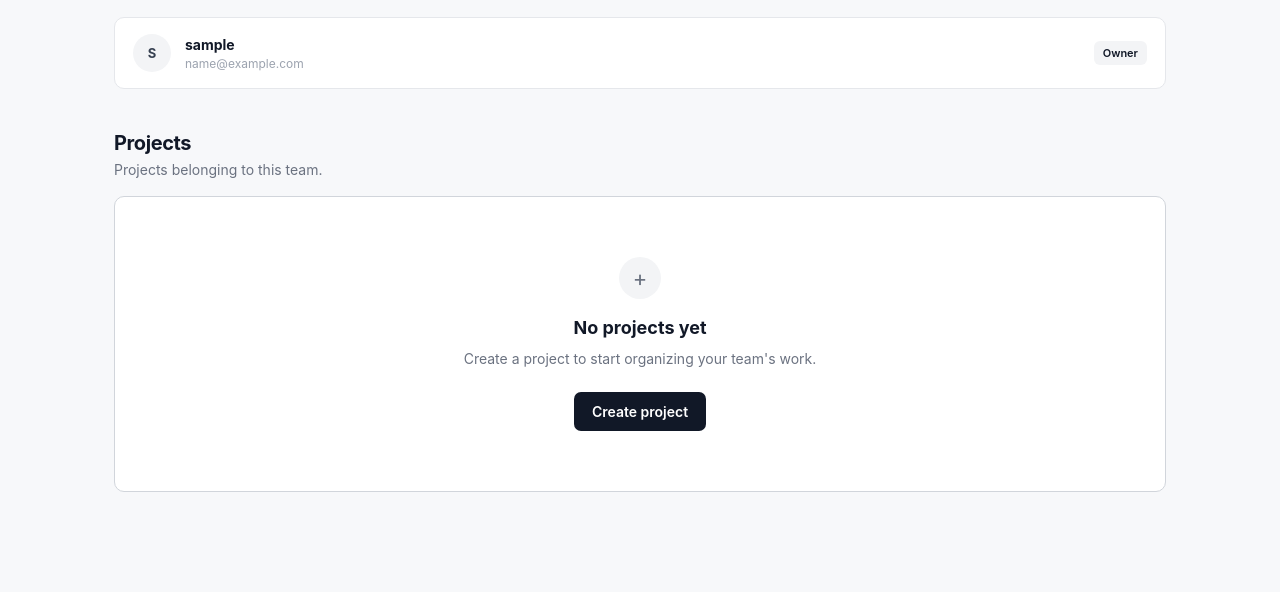
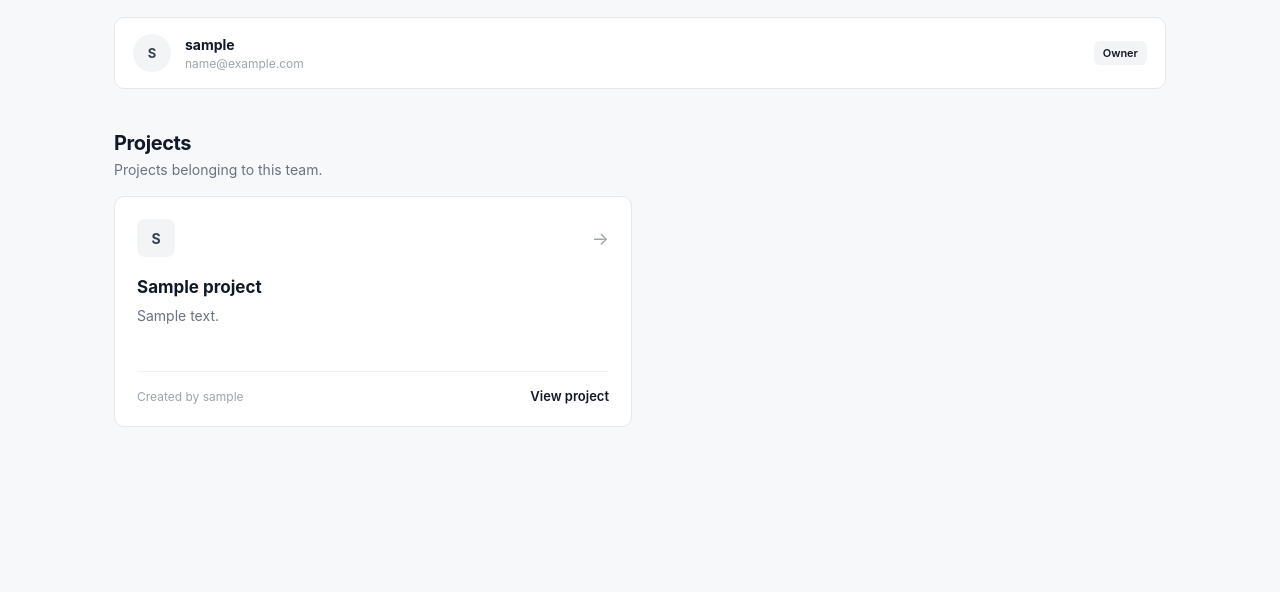
Before and after one commit to ujjwaluzu/RepoTeam, a Django app: page /teams/1/ in a window 1280 px wide. Shown: the part 371-963 px from the top of the page. After the commit the page ends 798 px from the top, so only its background shows below. Run offline with Django 5.2, Linux system fonts and the light colour scheme; a user stored in the database is signed in; tables that the repository leaves empty hold one stand-in row (values such as "Sample post").

Commit message:
create project

```diff
--- a/core/static/core/css/style.css
+++ b/core/static/core/css/style.css
@@ -844,3 +844,105 @@
         white-space: nowrap;
     }
 }
+
+
+/* Projects */
+
+.project-grid {
+    display: grid;
+    grid-template-columns: repeat(2, 1fr);
+    gap: 16px;
+}
+
+.project-card {
+    padding: 22px;
+    background: #ffffff;
+    border: 1px solid #e5e7eb;
+    border-radius: 10px;
+    transition: border-color 0.15s ease,
+                box-shadow 0.15s ease;
+}
+
+.project-card:hover {
+    border-color: #d1d5db;
+    box-shadow: 0 4px 14px rgba(17, 24, 39, 0.05);
+}
+
+.project-card-top {
+    display: flex;
+    align-items: center;
+    justify-content: space-between;
+}
+
+.project-icon {
+    width: 38px;
+    height: 38px;
+    display: flex;
+    align-items: center;
+    justify-content: center;
+    border-radius: 8px;
+    background: #f3f4f6;
+    color: #374151;
+    font-size: 14px;
+    font-weight: 700;
+}
+
+.project-arrow {
+    color: #9ca3af;
+    font-size: 18px;
+}
+
+.project-card h3 {
+    margin: 20px 0 8px;
+    font-size: 17px;
+    color: #111827;
+}
+
+.project-card > p {
+    margin: 0;
+    min-height: 44px;
+    color: #6b7280;
+    font-size: 14px;
+    line-height: 1.6;
+}
+
+.project-card .project-no-description {
+    color: #9ca3af;
+    font-style: italic;
+}
+
+.project-card-footer {
+    display: flex;
+    align-items: center;
+    justify-content: space-between;
+    gap: 12px;
+    margin-top: 22px;
+    padding-top: 16px;
+    border-top: 1px solid #f0f1f3;
+}
+
+.project-card-footer span {
+    overflow: hidden;
+    color: #9ca3af;
+    font-size: 12px;
+    text-overflow: ellipsis;
+    white-space: nowrap;
+}
+
+.project-card-footer a {
+    flex-shrink: 0;
+    color: #111827;
+    font-size: 13px;
+    font-weight: 600;
+    text-decoration: none;
+}
+
+.project-card-footer a:hover {
+    text-decoration: underline;
+}
+
+@media (max-width: 700px) {
+    .project-grid {
+        grid-template-columns: 1fr;
+    }
+}
--- a/core/templates/core/team_detail.html
+++ b/core/templates/core/team_detail.html
@@ -34,7 +34,7 @@
         </div>
 
         <div class="team-header-actions">
-            <a href="#" class="button button-primary">
+<a href="{% url 'create_project' team.id %}" class="button button-primary">
     + Create project
 </a>
         </div>
@@ -130,6 +130,50 @@
 
             </div>
 
+{% if projects %}
+
+    <div class="project-grid">
+
+        {% for project in projects %}
+
+            <article class="project-card">
+
+                <div class="project-card-top">
+                    <div class="project-icon">
+                        {{ project.name|first|upper }}
+                    </div>
+
+                    <span class="project-arrow">→</span>
+                </div>
+
+                <h3>{{ project.name }}</h3>
+
+                {% if project.description %}
+                    <p>{{ project.description }}</p>
+                {% else %}
+                    <p class="project-no-description">
+                        No description provided.
+                    </p>
+                {% endif %}
+
+                <div class="project-card-footer">
+                    <span>
+                        Created by {{ project.created_by.username }}
+                    </span>
+
+                    <a href="#">
+                        View project
+                    </a>
+                </div>
+
+            </article>
+
+        {% endfor %}
+
+    </div>
+
+{% else %}
+
     <div class="empty-state">
 
         <div class="empty-icon">+</div>
@@ -141,11 +185,16 @@
             your team's work.
         </p>
 
-                <a href="#" class="button button-primary">
+        <a
+            href="{% url 'create_project' team.id %}"
+            class="button button-primary"
+        >
             Create project
         </a>
 
     </div>
+
+{% endif %}
 
         </section>
 
--- a/core/urls.py
+++ b/core/urls.py
@@ -21,4 +21,9 @@ urlpatterns = [
     views.team_detail,
     name="team_detail"
 ),
+path(
+    "teams/<int:team_id>/projects/create/",
+    views.create_project,
+    name="create_project"
+),
 ]
--- a/core/views.py
+++ b/core/views.py
@@ -1,5 +1,5 @@
-from django.shortcuts import render, redirect
-from .forms import RegistrationForm, TeamForm
+from django.shortcuts import render, redirect, get_object_or_404
+from .forms import RegistrationForm, TeamForm, ProjectForm
 from django.contrib import messages
 from .models import Team, Membership, Project, Issue, Comment
 from django.shortcuts import render, redirect, get_object_or_404
@@ -67,6 +67,7 @@ def team_detail(request, team_id):
         return redirect("dashboard")
 
     memberships = Membership.objects.filter(team=team)
+    projects = Project.objects.filter(team=team)
 
     return render(
         request,
@@ -75,5 +76,41 @@ def team_detail(request, team_id):
             "team": team,
             "membership": membership,
             "memberships": memberships,
+            "projects": projects,
         }
     )
+
+
+def create_project(request, team_id):
+    team = get_object_or_404(Team, id=team_id)
+
+    membership = Membership.objects.filter(
+        user=request.user,
+        team=team
+    ).first()
+
+    if membership is None:
+        return redirect("dashboard")
+
+    if request.method == "POST":
+        form = ProjectForm(request.POST)
+
+        if form.is_valid():
+            project = form.save(commit=False)
+            project.team = team
+            project.created_by = request.user
+            project.save()
+
+            return redirect("team_detail", team_id=team.id)
+
+    else:
+        form = ProjectForm()
+
+    return render(
+        request,
+        "core/create_project.html",
+        {
+            "form": form,
+            "team": team,
+        }
+    )
```
Also changed, not shown: core/forms.py (+8 -1 lines), core/templates/core/create_project.html (added, +104 -0 lines). Lines whose indentation alone changed are shown as unchanged.
